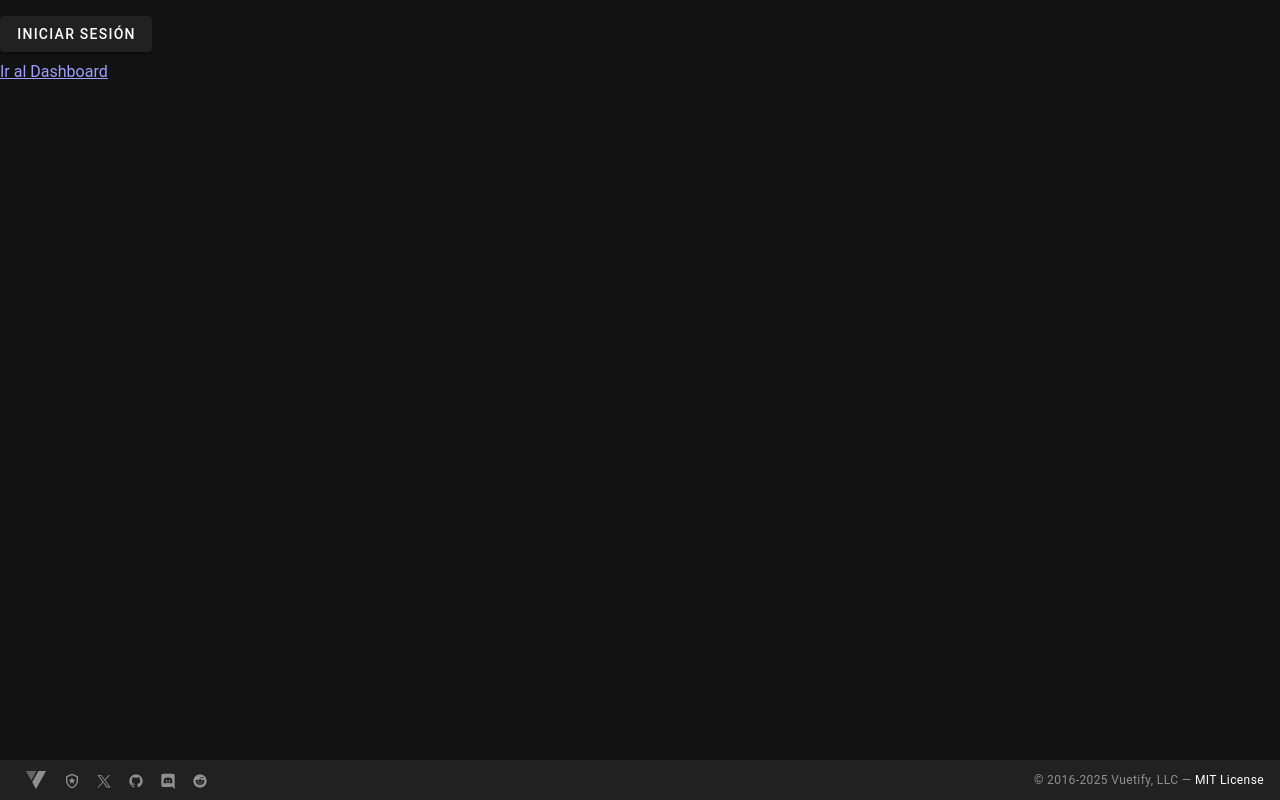
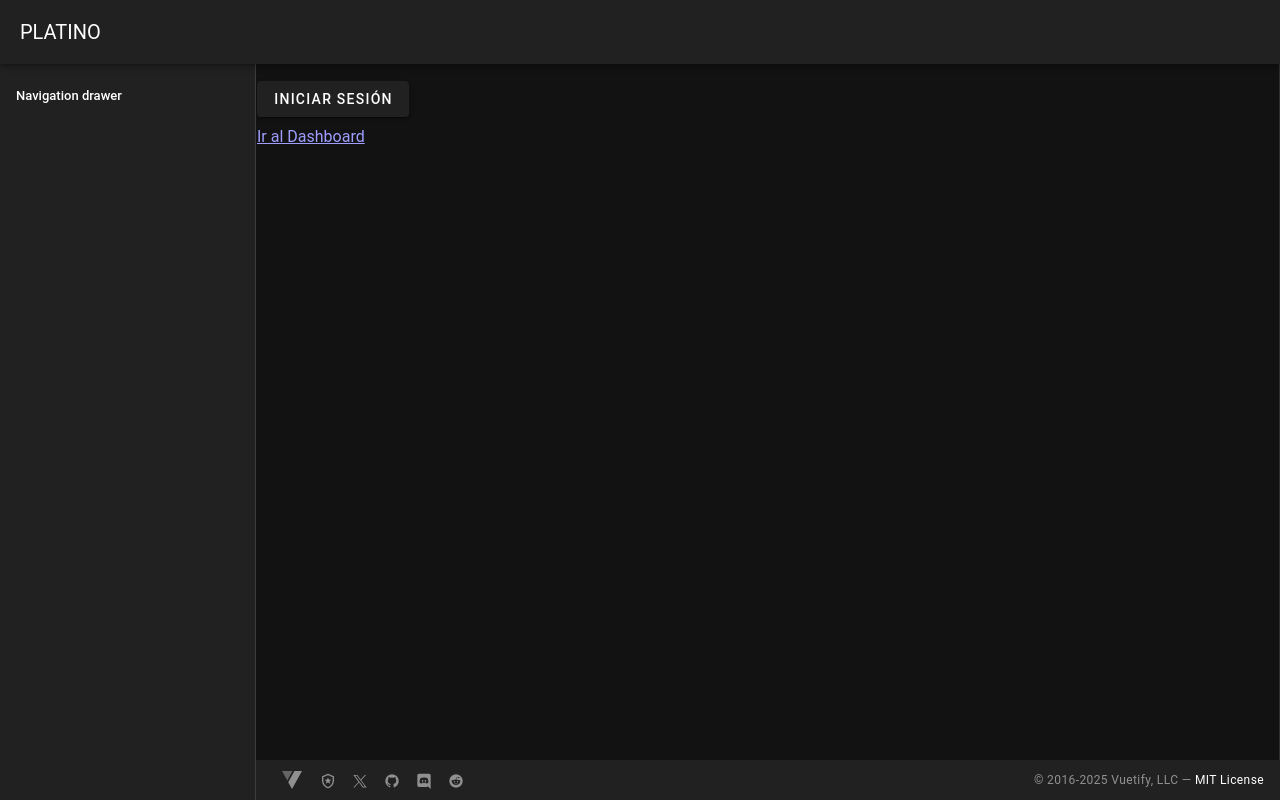
Before and after one commit to JeykerSalinas/PLATINO, a Vue app in the folder platino-frontend/: page / in a window 1280 px wide. Built offline with nearby package versions, Linux system fonts and the light colour scheme; a small style sheet from the web is missing.

Commit message:
change layout

```diff
--- a/platino-frontend/src/App.vue
+++ b/platino-frontend/src/App.vue
@@ -1,9 +1,21 @@
 <template>
-  <v-app>
-    <router-view />
-  </v-app>
+  <v-layout class="rounded rounded-md border fill-height">
+    <v-app-bar title="PLATINO"></v-app-bar>
+
+    <v-navigation-drawer>
+      <v-list nav>
+        <v-list-item title="Navigation drawer" link></v-list-item>
+      </v-list>
+    </v-navigation-drawer>
+    <RouterView />
+  </v-layout>
 </template>
 
 <script lang="ts" setup>
-
+import { RouterView } from "vue-router";
 </script>
+<style lang="scss">
+#app {
+  height: 100vh;
+}
+</style>
--- a/platino-frontend/src/pages/dashboard/chat.vue
+++ b/platino-frontend/src/pages/dashboard/chat.vue
@@ -1,16 +1,21 @@
 <template>
-  <v-container>
-    <h2 class="mb-4">Chat con IA</h2>
-    <v-list class="mb-4">
+  <div class="pa-3 d-flex flex-column justify-end fill-height">
+    <div>
+      <v-list>
         <v-list-item v-for="(msg, index) in messages" :key="index">
           <v-list-item-content>
             <v-list-item-title class="text-subtitle-1">
-            {{ msg.from }}:
+              {{ msg.from }}
             </v-list-item-title>
-          <v-list-item-subtitle>{{ msg.text }}</v-list-item-subtitle>
+            <v-list-item-subtitle>
+              {{ msg.text }}
+            </v-list-item-subtitle>
           </v-list-item-content>
         </v-list-item>
       </v-list>
+    </div>
+    <div class="mt-3">
+      <!-- Input de PDF oculto -->
       <input
         ref="fileInput"
         type="file"
@@ -18,6 +23,8 @@
         class="d-none"
         @change="handleFileChange"
       />
+
+      <!-- Input de texto -->
       <v-text-field
         v-model="input"
         label="Escribe tu mensaje"
@@ -27,7 +34,9 @@
         @dragover.prevent
         @drop.prevent="onDrop"
       />
-  </v-container>
+    </div>
+    <!-- Mensajes -->
+  </div>
 </template>
 
 <script setup lang="ts">
```
Lines whose indentation alone changed are shown as unchanged.
